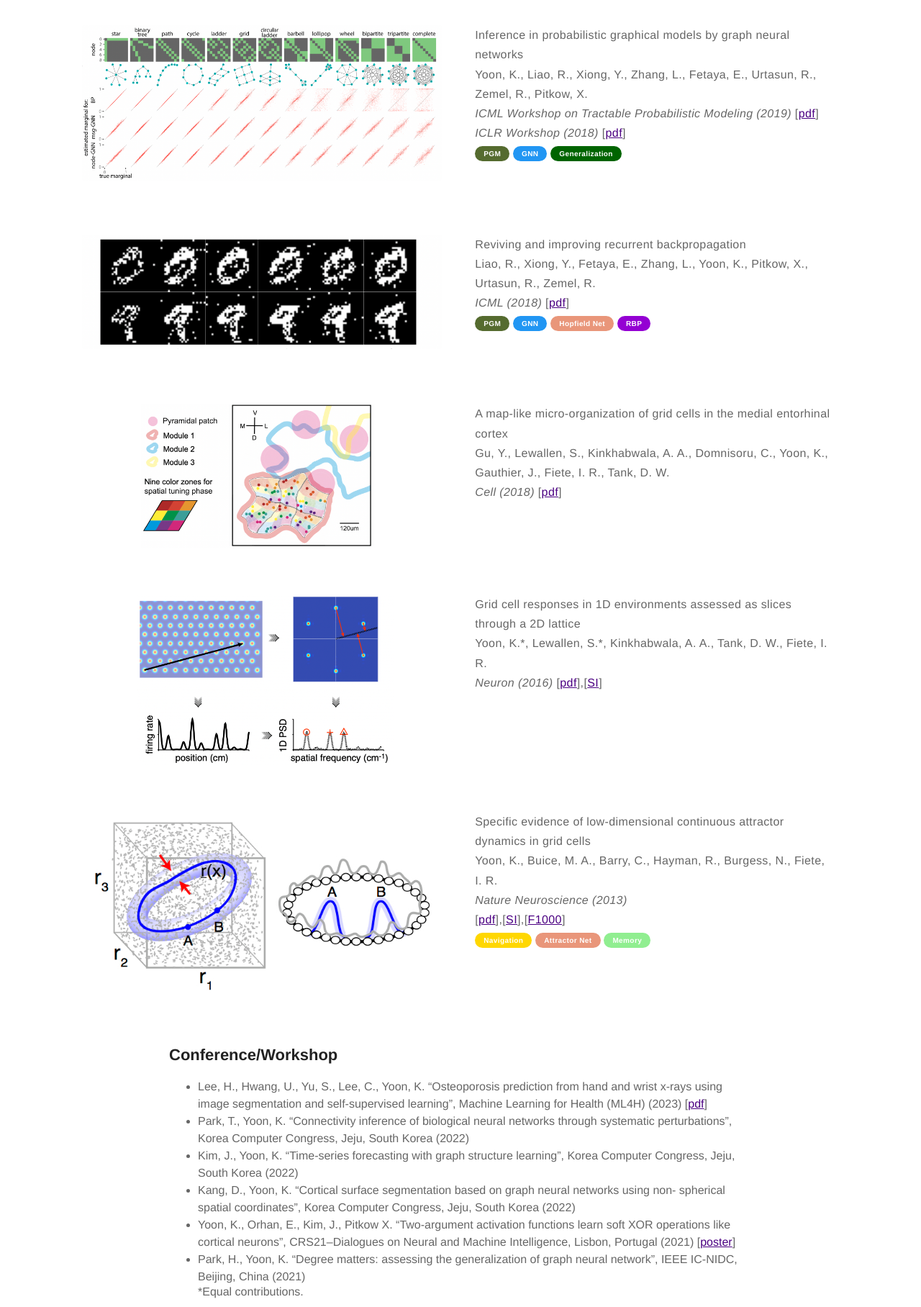
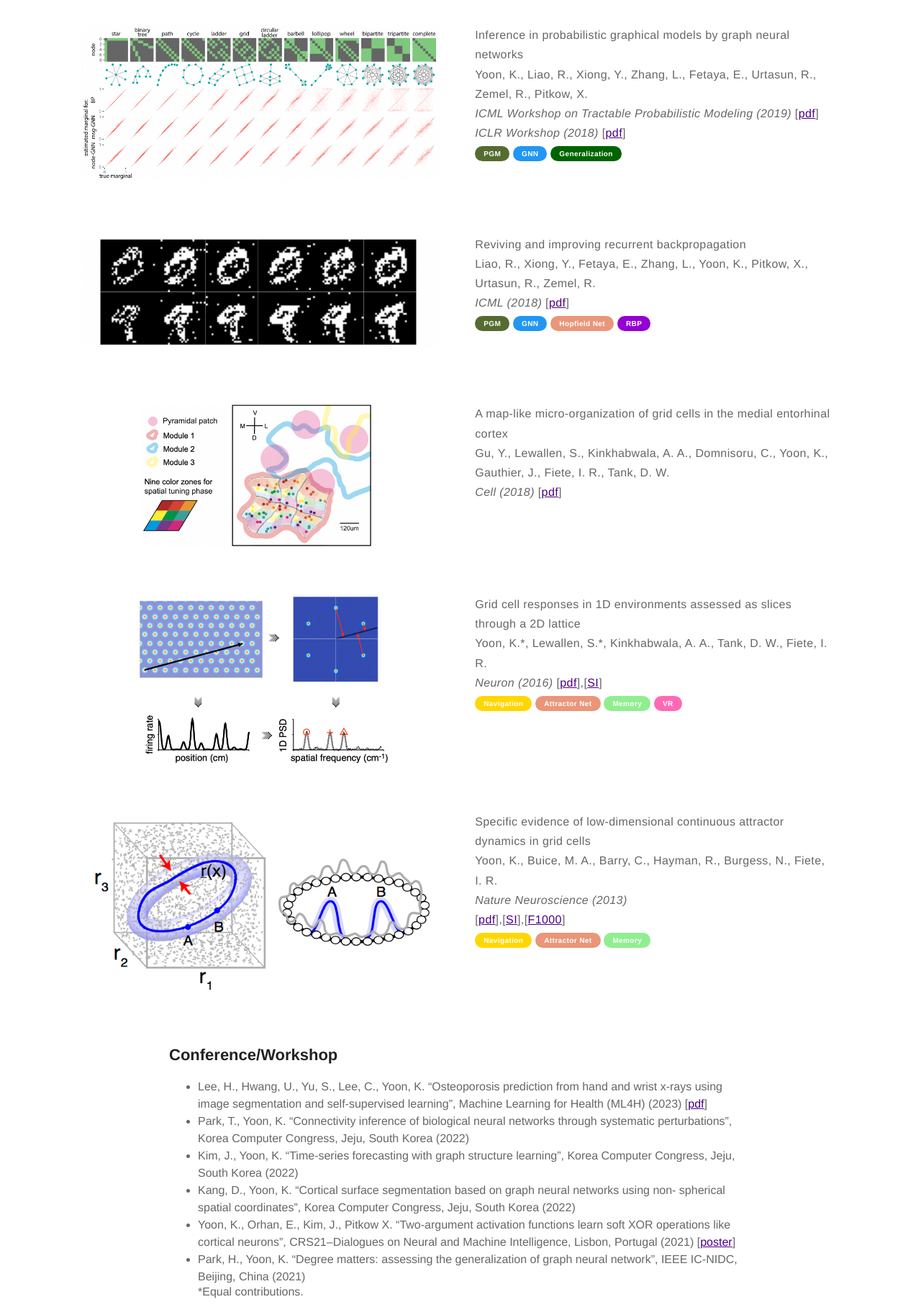
Before and after one commit to kijungyoon/kijungyoon.github.io, a Jekyll site: the page built from papers.md, in a window 1280 px wide, cut to the strip 2268-4084 px from the top of the page. Shown: the whole strip at 72% size. Built offline with Jekyll 4.4.1, drawn with Linux system fonts in a browser that asks for light colours.

Commit message:
Update papers.md

```diff
--- a/papers.md
+++ b/papers.md
@@ -184,7 +184,12 @@ layout: page
     <p><b>Grid cell responses in 1D environments assessed as slices through a 2D lattice</b><br>
     Yoon, K.*, Lewallen, S.*, Kinkhabwala, A. A., Tank, D. W., Fiete, I. R.<br>
     <i>Neuron (2016)</i>
-    [<a href="https://www.cell.com/action/showPdf?pii=S0896-6273%2816%2900064-7">pdf</a>],[<a href="https://www.cell.com/cms/10.1016/j.neuron.2016.01.039/attachment/57d65060-bdc8-41f3-837a-671470bdcce7/mmc1.pdf">SI</a>]</p><br>
+    [<a href="https://www.cell.com/action/showPdf?pii=S0896-6273%2816%2900064-7">pdf</a>],[<a href="https://www.cell.com/cms/10.1016/j.neuron.2016.01.039/attachment/57d65060-bdc8-41f3-837a-671470bdcce7/mmc1.pdf">SI</a>]<br>
+    <span class="pill-label pill-gold">Navigation</span>
+    <span class="pill-label pill-dsalmon">Attractor Net</span>
+    <span class="pill-label pill-lgreen">Memory</span>
+    <span class="pill-label pill-hotpink">VR</span>
+    </p>
     </div>
 </div>
 
@@ -292,5 +297,8 @@ display: inline-block;
 .pill-gold {
   background-color: #FFD700; /* blue shade */
 }
+.pill-hotpink {
+  background-color: #FF69B4; /* blue shade */
+}#FF69B4
 
 </style>
```
